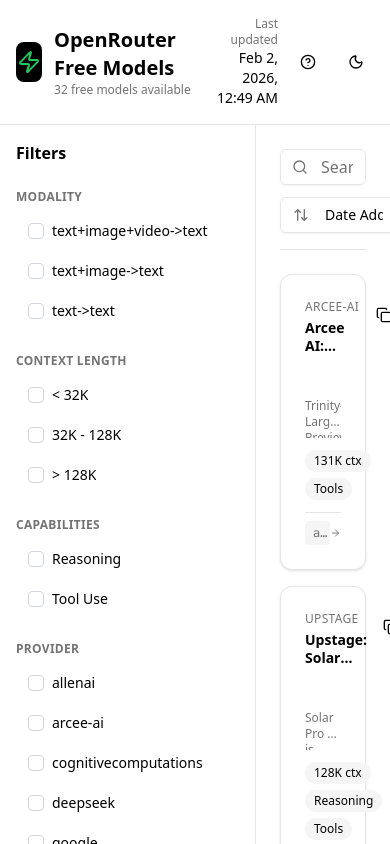
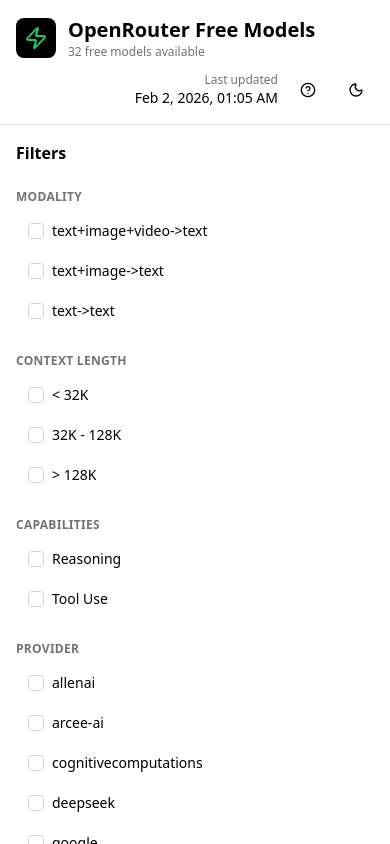
Before and after one commit to luongnv89/free-llm-models, a React (Vite) app in the folder web/: page / in a window 390 px wide. Shown: the top 844 px of the page. Built offline with nearby package versions, Linux system fonts and the light colour scheme.

Commit message:
fix(web): make layout responsive on mobile

```diff
--- a/web/public/openrouter_free_models.json
+++ b/web/public/openrouter_free_models.json
@@ -1,5 +1,5 @@
 {
-  "fetchedAt": "2026-02-02T00:49:28.591Z",
+  "fetchedAt": "2026-02-02T01:05:14.335Z",
   "totalModels": 32,
   "newModelIds": [],
   "models": [
--- a/web/src/components/FilterSidebar.tsx
+++ b/web/src/components/FilterSidebar.tsx
@@ -142,8 +142,8 @@
     (filters.hasTools !== null ? 1 : 0);
 
   return (
-    <aside className="w-64 shrink-0 border-r border-border bg-card">
-      <div className="sticky top-[73px] h-[calc(100vh-73px)] overflow-y-auto p-4 space-y-6">
+    <aside className="w-full lg:w-64 shrink-0 lg:border-r border-border bg-card border-b lg:border-b-0">
+      <div className="lg:sticky lg:top-[73px] lg:h-[calc(100vh-73px)] overflow-y-auto p-4 space-y-6">
         {/* Header */}
         <div className="flex items-center justify-between">
           <div className="flex items-center gap-2">
--- a/web/src/components/SearchBar.tsx
+++ b/web/src/components/SearchBar.tsx
@@ -40,12 +40,12 @@
           className="pl-10"
         />
       </div>
-      <div className="flex items-center gap-2">
+      <div className="flex items-center gap-2 flex-wrap">
         <Select
           value={sortField}
           onValueChange={(v) => onSortChange(v as SortField, sortOrder)}
         >
-          <SelectTrigger className="w-[140px]">
+          <SelectTrigger className="w-full sm:w-[140px]">
             <ArrowUpDown className="h-4 w-4 mr-2" />
             <SelectValue />
           </SelectTrigger>
--- a/web/src/pages/HomePage.tsx
+++ b/web/src/pages/HomePage.tsx
@@ -83,7 +83,7 @@
       {/* Header */}
       <header className="border-b border-border sticky top-0 bg-background/95 backdrop-blur z-20">
         <div className="px-4 py-4">
-          <div className="flex items-center justify-between">
+          <div className="flex flex-col sm:flex-row sm:items-center justify-between gap-3">
             <div className="flex items-center gap-3">
               <div className="h-10 w-10 bg-black rounded-lg flex items-center justify-center">
                 <Zap className="h-6 w-6 text-[var(--highlight)]" />
@@ -95,7 +95,7 @@
                 </p>
               </div>
             </div>
-            <div className="flex items-center gap-3">
+            <div className="flex items-center gap-3 flex-wrap justify-end">
               <FAQTip />
               <div className="text-right">
                 <p className="text-xs text-muted-foreground">Last updated</p>
@@ -115,7 +115,7 @@
       </header>
 
       {/* Main Layout */}
-      <div className="flex flex-1">
+      <div className="flex flex-1 flex-col lg:flex-row min-w-0">
         {/* Sidebar */}
         <FilterSidebar
           filters={filters}
@@ -125,7 +125,7 @@
         />
 
         {/* Main Content */}
-        <main className="flex-1 p-6 overflow-auto">
+        <main className="flex-1 p-4 lg:p-6 overflow-visible lg:overflow-auto min-w-0">
           {/* New Models Banner */}
           {newModelsCount > 0 && (
             <div className="mb-6 p-4 border border-[var(--highlight)] rounded-lg bg-card">
--- a/web/src/version.ts
+++ b/web/src/version.ts
@@ -1,4 +1,4 @@
 // This file is auto-generated during build. Do not edit manually.
 export const VERSION = '1.0.0';
 export const COMMIT_HASH = 'dev';
-export const BUILD_DATE = '2026-02-02';
+export const BUILD_DATE = 'dev';
```
Also changed, not shown: 1 other file (tests, documents, lock files or other folders).
